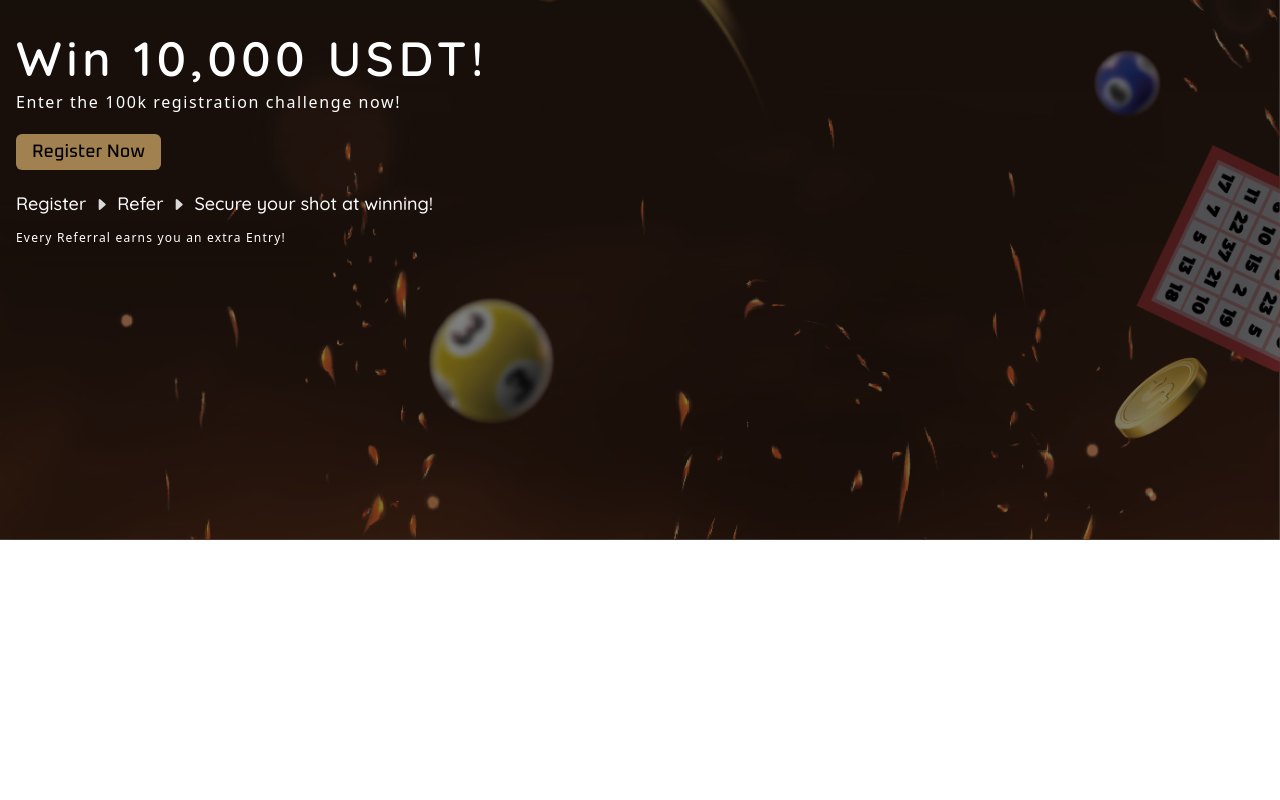
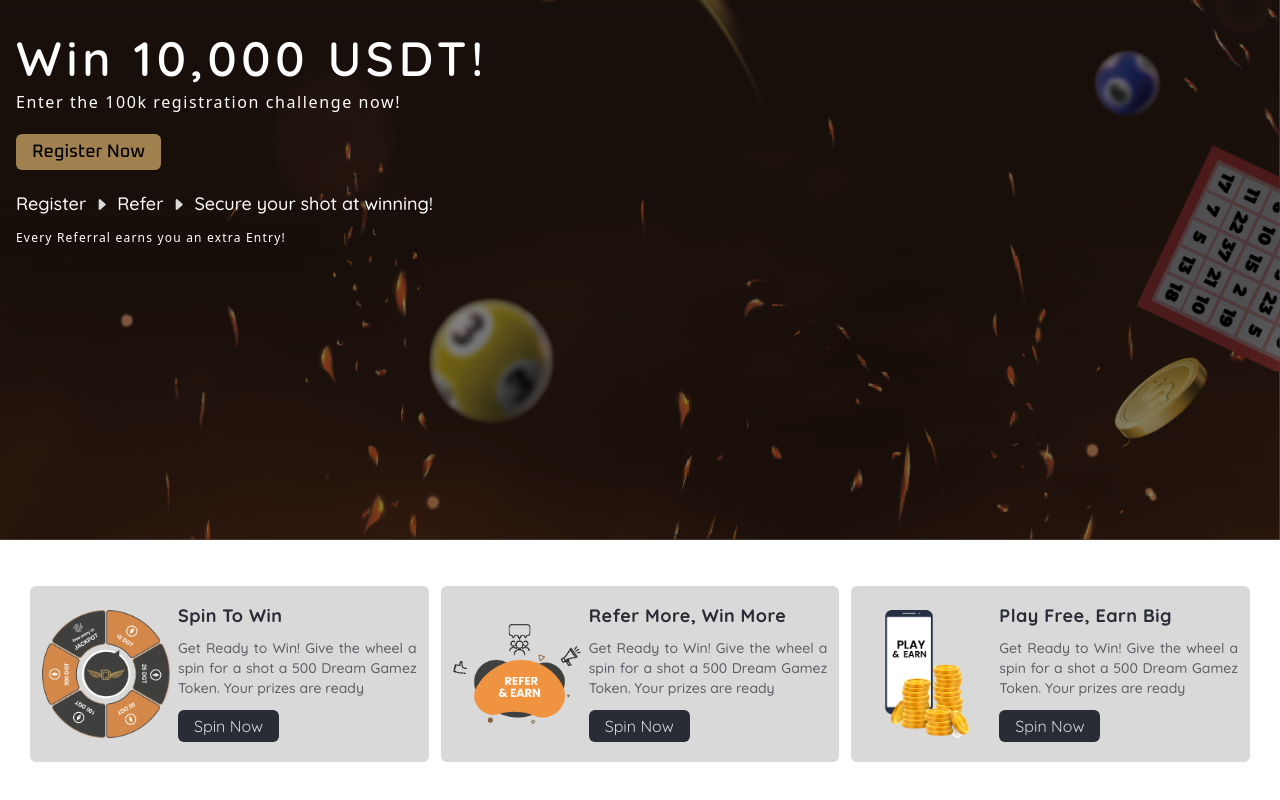
Before and after one commit to Ankan002/dream-gamez, a Next.js app: page / in a window 1280 px wide. Shown: the part 324-1124 px from the top of the page. Before the commit the page ends 864 px from the top, so only its background shows below. Built offline with nearby package versions, Linux system fonts and the light colour scheme.

Commit message:
feat: :sparkles: add feature section

```diff
--- a/app/page.tsx
+++ b/app/page.tsx
@@ -1,13 +1,14 @@
 import { Navbar } from "@/components/common";
-import { HomeHero } from "@/components/home";
+import { FeatureSection, HomeHero } from "@/components/home";
 
 export default function Home() {
 	return (
 		<>
 			<Navbar />
 			<main className="flex min-h-screen flex-col pt-16">
-        <HomeHero />
-      </main>
+				<HomeHero />
+				<FeatureSection />
+			</main>
 		</>
 	);
 }
--- /dev/null
+++ b/components/home/feature-section/elements/feature-card/feature-card.tsx
@@ -0,0 +1,40 @@
+import Image, { StaticImageData } from "next/image";
+
+interface Props {
+	image: StaticImageData;
+	headerText: string;
+	description: string;
+	buttonText: string;
+}
+
+const FeatureCard = (props: Props) => {
+	const { image, headerText, description, buttonText } = props;
+
+	return (
+		<div className="flex-1 sm:min-w-[340px] min-w-[270px] md:max-w-[420px] flex items-center justify-center bg-primary-gray m-1.5 px-3 py-3 rounded-md lg:min-h-fit sm:min-h-[250px] min-h-fit">
+			<Image
+				src={image}
+				alt={headerText}
+				width={image.width}
+				height={image.height}
+				className="lg:w-30 lg:h-30 md:w-32 md:h-32 sm:w-28 sm:h-28 w-24 h-24 object-contain"
+			/>
+
+			<div className="flex-1 flex flex-col justify-center ml-2">
+				<p className="text-lg text-primary-dark font-quicksand font-bold tracking-wide my-1">
+					{headerText}
+				</p>
+
+				<p className="text-sm font-quicksand text-justify my-1 text-primary-dark/70 font-medium">
+					{description}
+				</p>
+
+				<button className="w-fit px-4 py-1 bg-primary-dark text-primary-gray font-quicksand my-2 text-base rounded-md">
+					{buttonText}
+				</button>
+			</div>
+		</div>
+	);
+};
+
+export default FeatureCard;
--- /dev/null
+++ b/components/home/feature-section/elements/feature-card/index.ts
@@ -0,0 +1 @@
+export { default as FeatureCard } from "./feature-card";
--- a/components/home/index.ts
+++ b/components/home/index.ts
@@ -1 +1,2 @@
 export * from "./hero";
+export * from "./feature-section";
```
